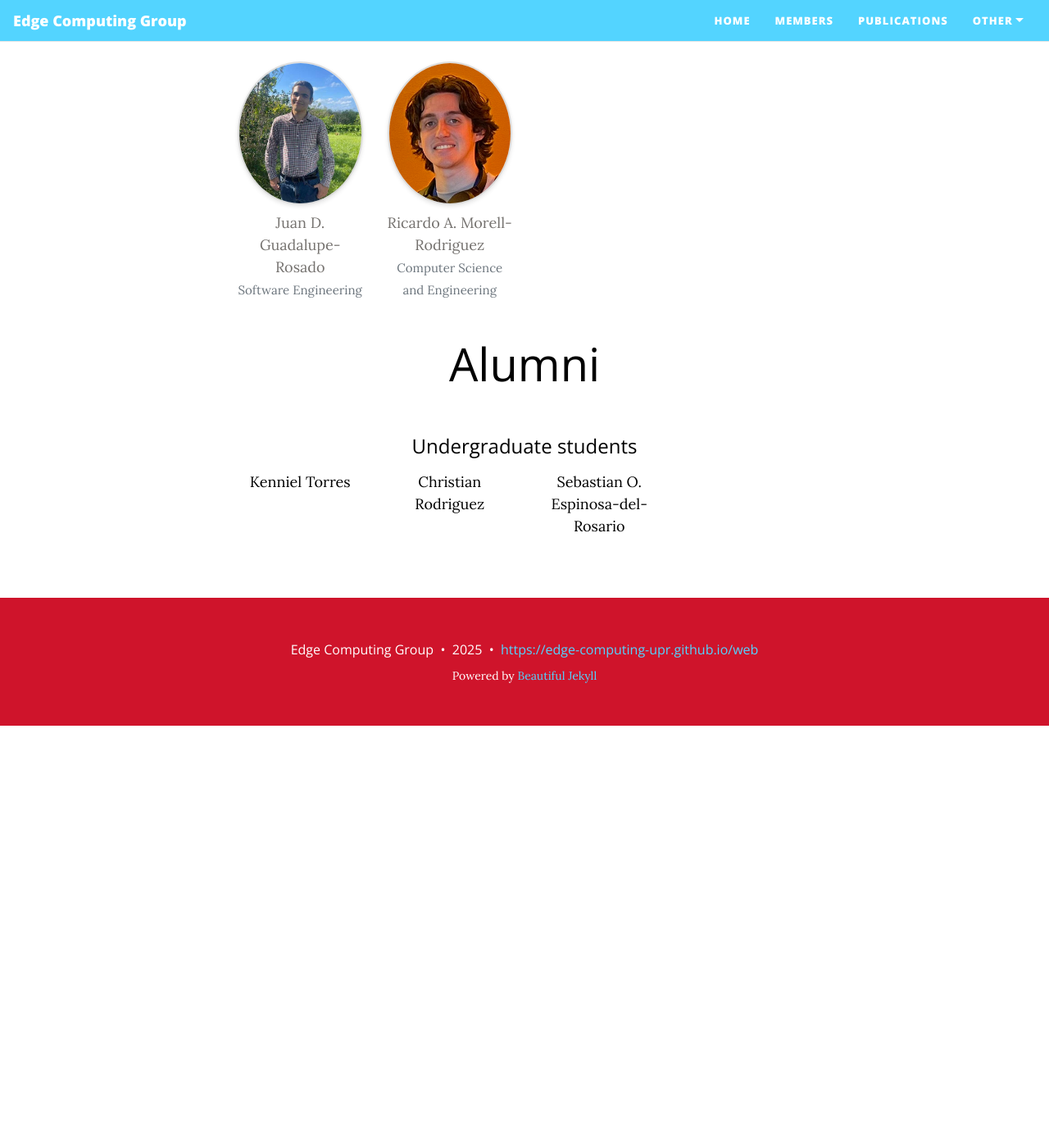
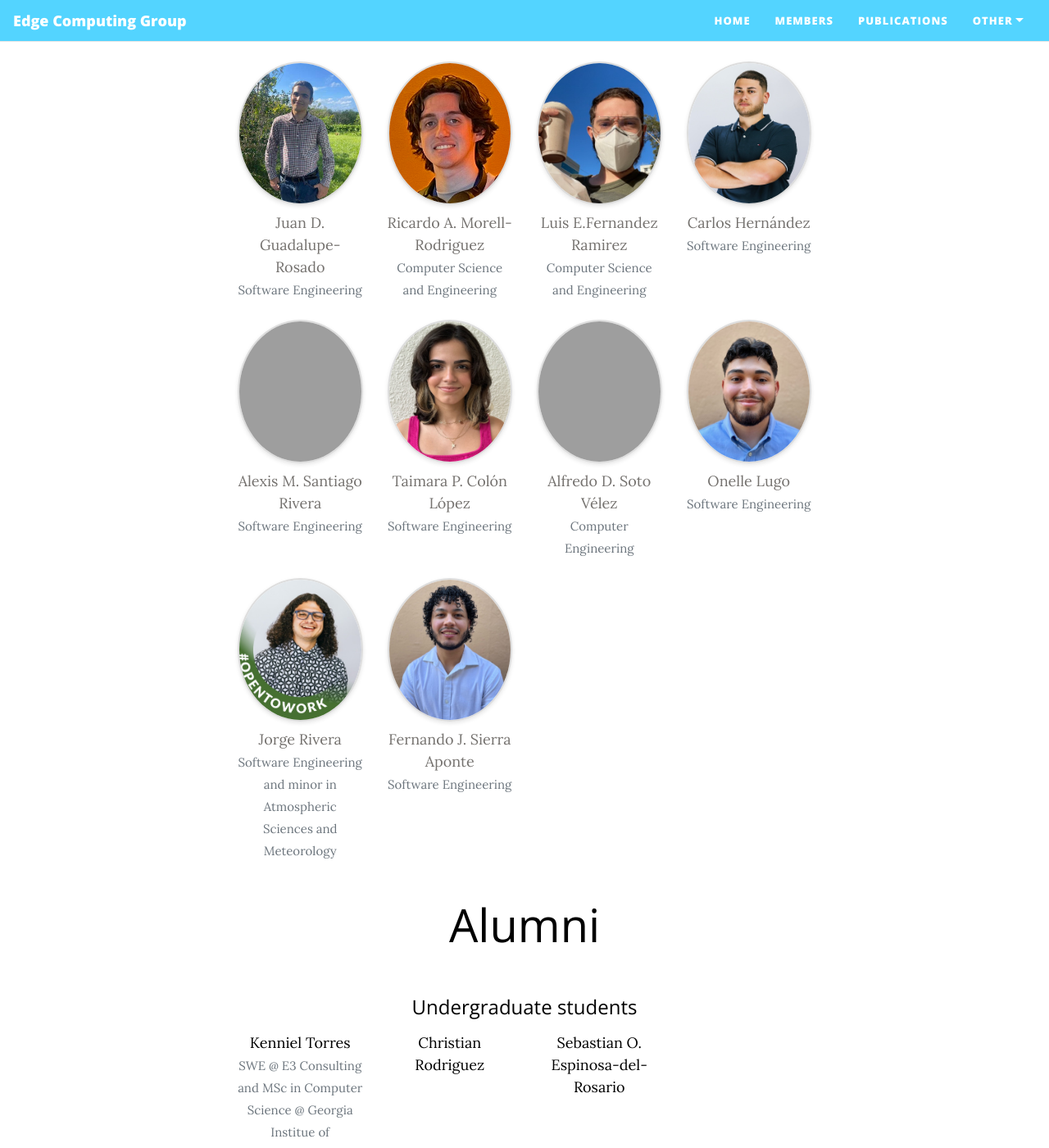
Before and after one commit to edge-computing-upr/web, a Jekyll site: the page built from pages/members.md, in a window 1280 px wide and 1400 px high, scrolled down 1012 px. Shown: the whole window at 82% size. Built offline with Jekyll 4.4.1, drawn with Linux system fonts in a browser that asks for light colours; before the commit the page ends 1897 px from its top, so only the background shows below that; grey boxes are pictures that could not be loaded.

Commit message:
feat: added s2025 UR students to members page

```diff
--- a/_data/members.yml
+++ b/_data/members.yml
@@ -122,41 +122,46 @@
           image: ../../images/members/ricardo_morell.jpg
           website: http://linkedin.com/in/ricardo-a-morell-7831921b8
           alt:
-        # - name: Luis E Fernandez Ramirez
-        #   role: Computer Science and Engineering
-        #   image:
-        #   website:
-        #   alt:
-        # - name: Carlos
-        #   image:
-        #   website:
-        #   alt:
-        # - name: Alexis
-        #   image:
-        #   website:
-        #   alt:
-        # - name: Taimara
-        #   role:
-        #   image:
-        #   website:
-        #   alt:
-        # - name: Alfredo
-        #   image:
-        #   website:
-        #   alt:
-        # - name: Onelle
-        #   image:
-        #   website:
-        #   alt:
-        # - name: Jorge Rivera
-        #   role:
-        #   image:
-        #   website:
-        #   alt:
-        # - name: Fernando Sierra
-        #   image:
-        #   website:
-        #   alt:
+        - name: Luis E.Fernandez Ramirez
+          role: Computer Science and Engineering
+          image: ../../images/members/luis_fernandez.jpg
+          website: https://www.linkedin.com/in/luis-fernandez-ramirez/
+          alt:
+        - name: Carlos Hernández
+          role: Software Engineering
+          image: ../../images/members/carlos_hernandez.jpg
+          website: https://www.linkedin.com/in/carloshernandez11/
+          alt:
+        - name: Alexis M. Santiago Rivera
+          role: Software Engineering
+          image: ../../images/members/alexis_santiago.jpg
+          website: https://www.linkedin.com/in/alexis-santiago-rivera/
+          alt:
+        - name: Taimara P. Colón López
+          role: Software Engineering
+          image: ../../images/members/taimara_colon.jpg
+          website: https://www.linkedin.com/in/taimara-p-colon-lopez/
+          alt:
+        - name: Alfredo D. Soto Vélez
+          role: Computer Engineering
+          image: ../../images/members/alfredo_soto.jpg
+          website: https://www.linkedin.com/in/alfredo-d-soto-velez/
+          alt:
+        - name: Onelle Lugo
+          role: Software Engineering
+          image: ../../images/members/onelle_lugo.jpg
+          website: https://www.linkedin.com/in/onnellelugo/
+          alt:
+        - name: Jorge Rivera
+          role: Software Engineering and minor in Atmospheric Sciences and Meteorology
+          image: ../../images/members/jorge_rivera.jpg
+          website: https://www.linkedin.com/in/jorge-rivera-317b09170/
+          alt:
+        - name: Fernando J. Sierra Aponte
+          role: Software Engineering
+          image: ../../images/members/fernando_sierra.jpg
+          website: https://www.linkedin.com/in/fernandojsierra/
+          alt:
         # - name: TBA
         #   image:
         #   website:
@@ -197,12 +202,15 @@
       name: Undergraduate students
       list:
         - name: Kenniel Torres
+          role: SWE @ E3 Consulting and MSc in Computer Science @ Georgia Institue of Technology
           website:
           alt:
         - name: Christian Rodriguez
+          role:
           website:
           alt:
         - name: Sebastian O. Espinosa-del-Rosario
+          role:
           website:
           alt:
 #    - name: PhD students
```
Also changed, not shown: images/members/carlos_hernandez.jpg (added), images/members/fernando_sierra.jpg (added), images/members/jorge_rivera.jpg (added), images/members/luis_fernandez.jpg (added), images/members/onelle_lugo.jpg (added), images/members/sebastian_cruz.jpg, images/members/taimara_colon.jpg (added), 4 other files.
